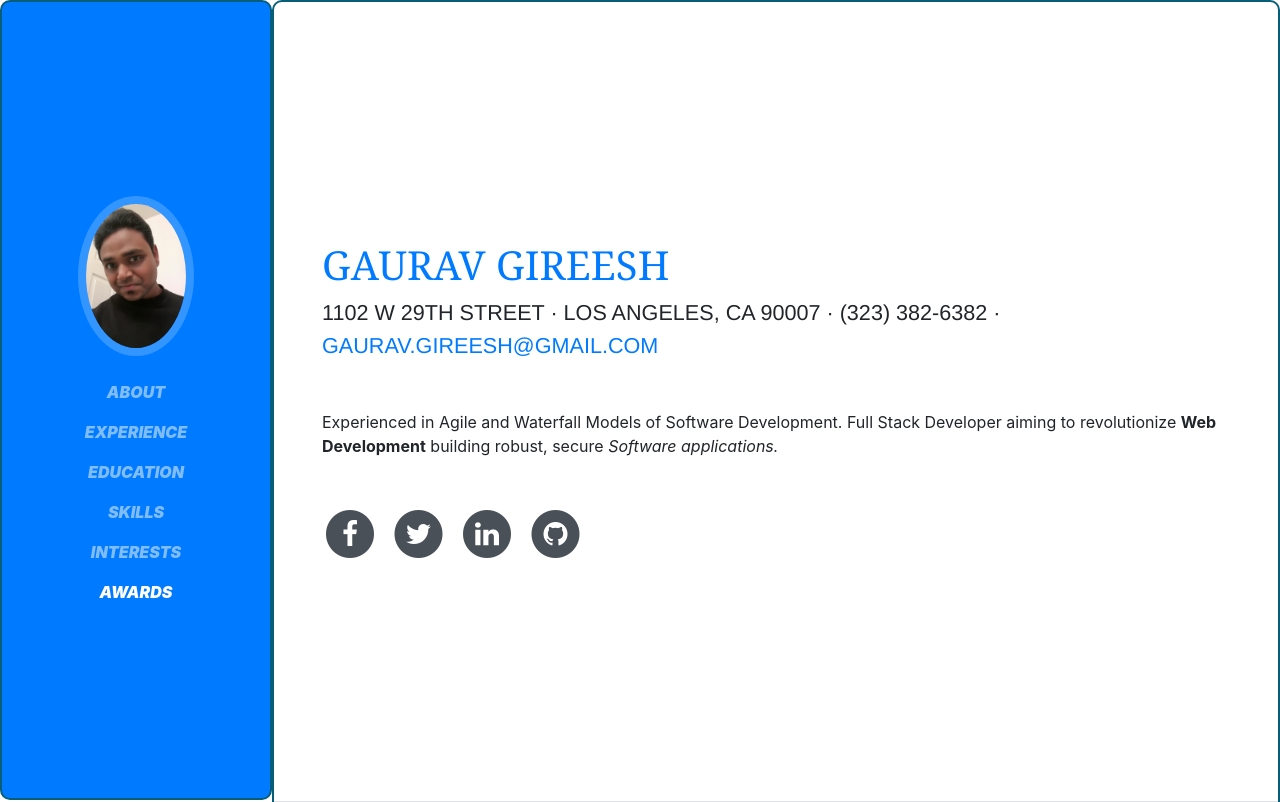
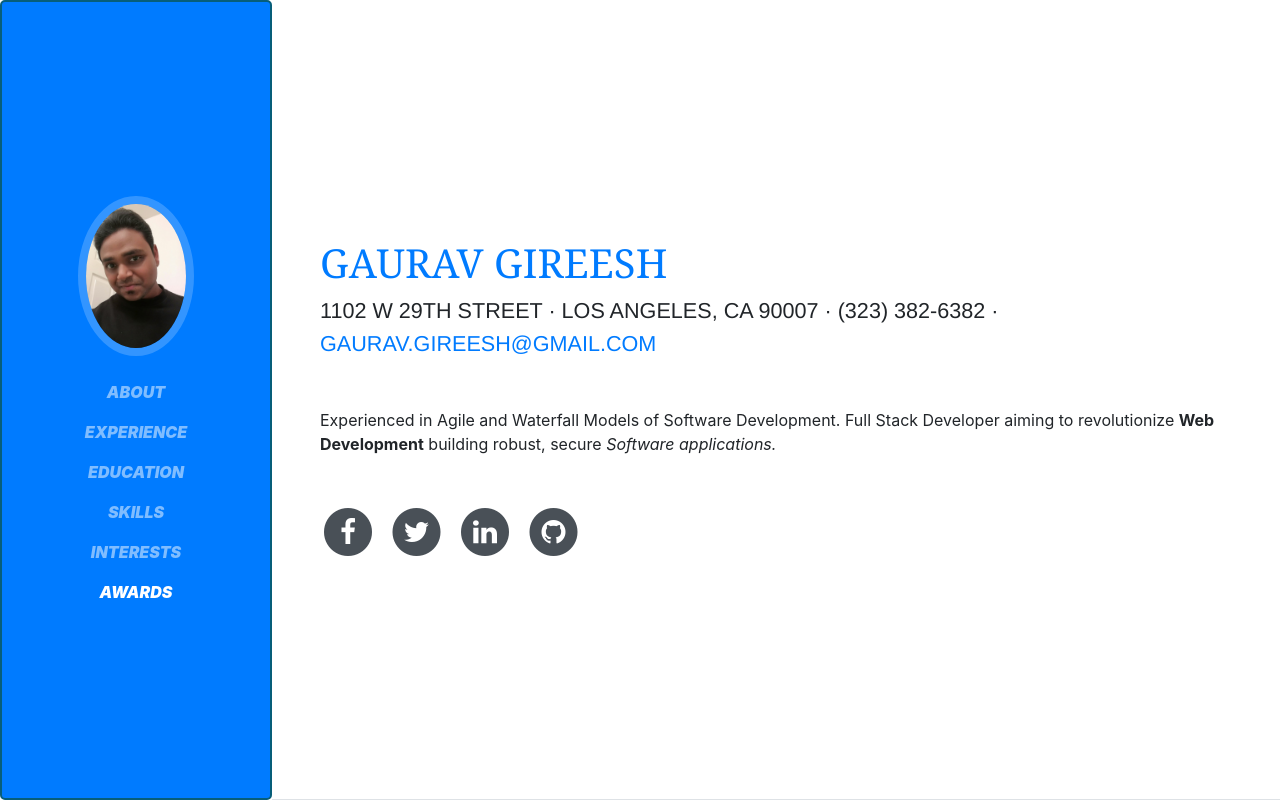
Before and after one commit to gaurav-gireesh/gaurav-gireesh.github.io, a website with bundled scripts: page index.html in a window 1280 px wide. Shown: the top 802 px of the page. Built offline with nearby package versions, Linux system fonts and the light colour scheme; files whose address does not match are found by name; a web font is replaced by a local one.

```diff
--- a/index.html
+++ b/index.html
@@ -27,7 +27,7 @@
 
   <body id="page-top" style="background:white">
 
-    <nav class="navbar navbar-expand-lg navbar-dark bg-primary fixed-top" id="sideNav" style="border:2px solid #075e79;border-radius:10px;">
+    <nav class="navbar navbar-expand-lg navbar-dark bg-primary fixed-top" id="sideNav" style="border:2px solid #075e79;border-radius:5px;">
       <a class="navbar-brand js-scroll-trigger" href="#page-top">
         <span class="d-block d-lg-none"></span>
         <span class="d-none d-lg-block">
@@ -61,7 +61,7 @@
       </div>
     </nav>
 
-    <div class="container-fluid p-0" style="border:2px solid #075e79; border-radius:10px;">
+    <div class="container-fluid p-0" >
 
       <section class="resume-section p-3 p-lg-5 d-flex d-column" id="about">
         <div class="my-auto">
```
